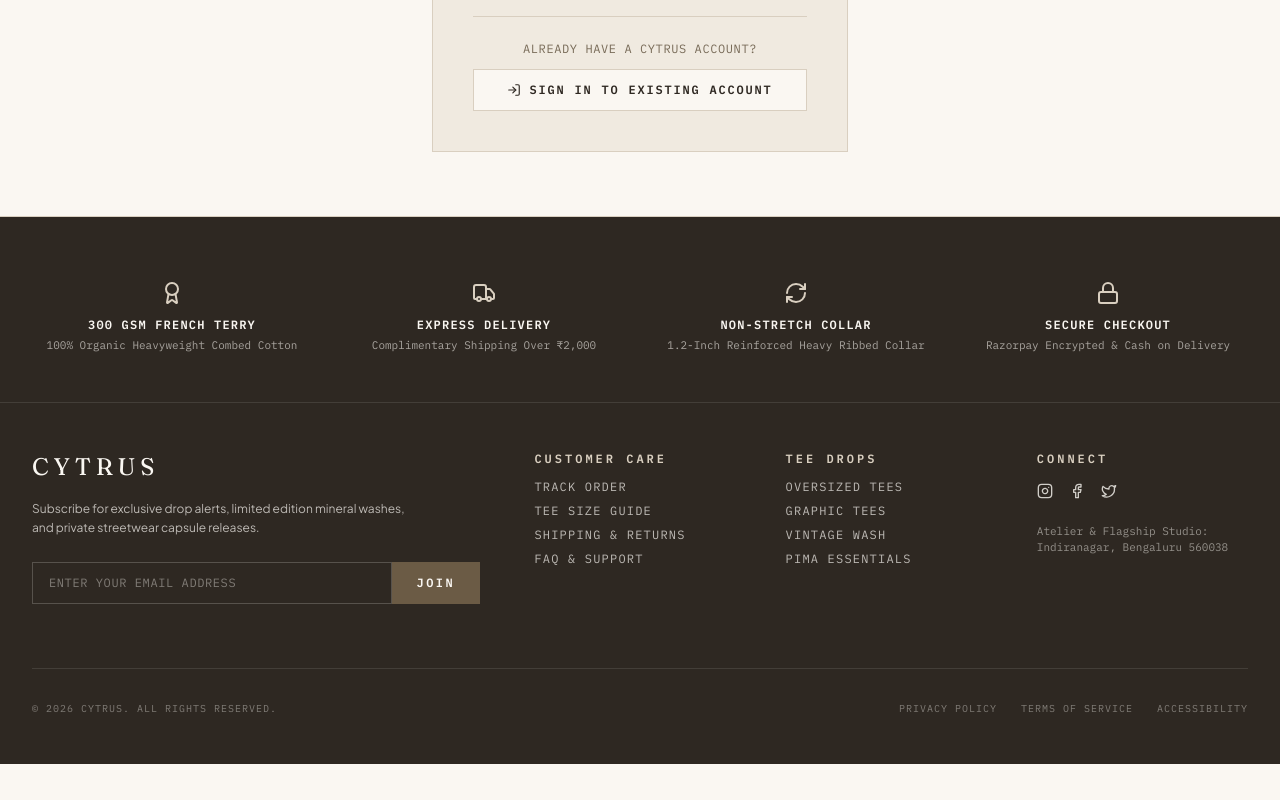
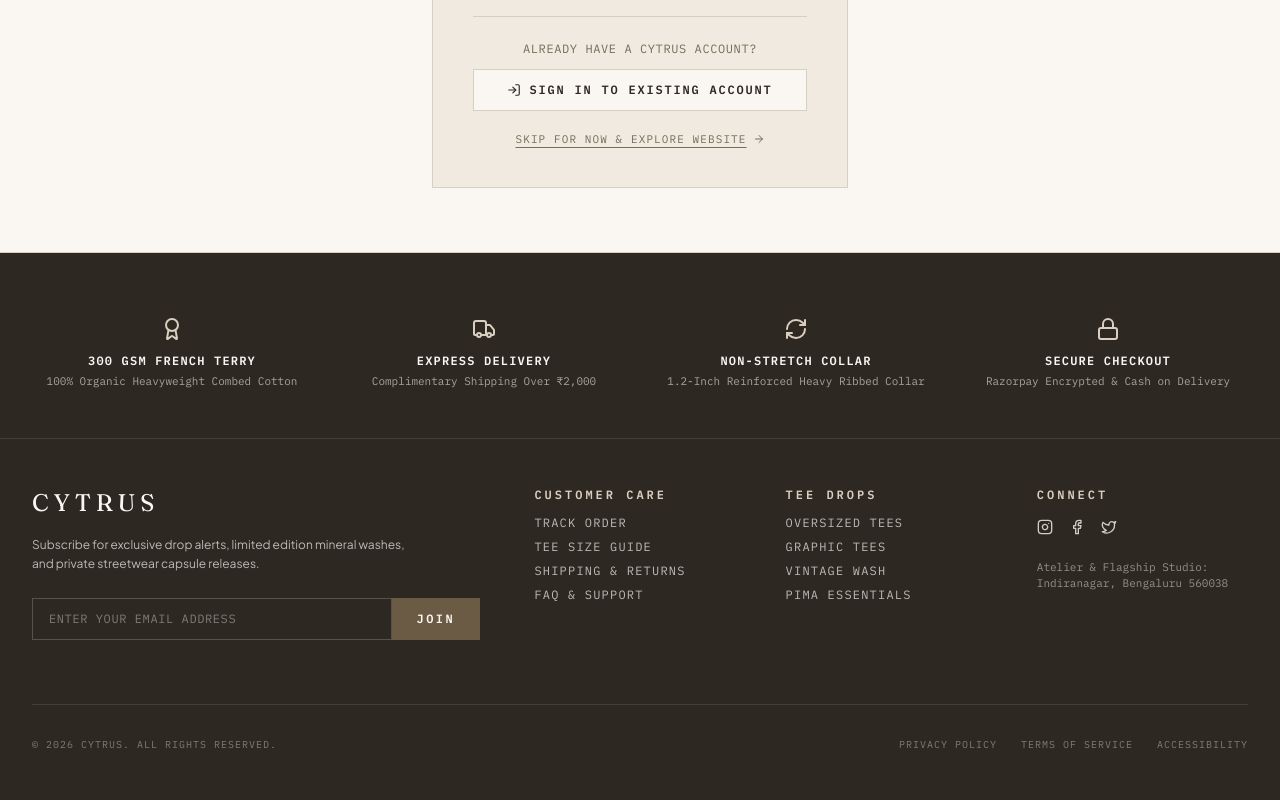
Before and after one commit to Sanjayram710/Cytrus, a Next.js app: page /register in a window 1280 px wide. Shown: the part 958-1758 px from the top of the page. Before the commit the page ends 1722 px from the top, so only its background shows below. Built offline with nearby package versions, Linux system fonts and the light colour scheme; no server answers.

Commit message:
Add Skip for now option to login and register pages

```diff
--- a/src/app/login/page.tsx
+++ b/src/app/login/page.tsx
@@ -116,6 +116,17 @@
             <UserPlus className="w-3.5 h-3.5" />
             <span>Create New Client Account</span>
           </Link>
+
+          {/* Skip for now option */}
+          <div className="pt-2">
+            <Link
+              href="/"
+              className="inline-flex items-center space-x-1.5 text-[11px] text-muted hover:text-ink transition-colors underline underline-offset-4 tracking-widest font-mono"
+            >
+              <span>Skip for now &amp; explore website</span>
+              <ArrowRight className="w-3 h-3" />
+            </Link>
+          </div>
         </div>
       </div>
     </div>
--- a/src/app/register/page.tsx
+++ b/src/app/register/page.tsx
@@ -182,6 +182,17 @@
             <LogIn className="w-3.5 h-3.5" />
             <span>Sign In to Existing Account</span>
           </Link>
+
+          {/* Skip for now option */}
+          <div className="pt-2">
+            <Link
+              href="/"
+              className="inline-flex items-center space-x-1.5 text-[11px] text-muted hover:text-ink transition-colors underline underline-offset-4 tracking-widest font-mono"
+            >
+              <span>Skip for now &amp; explore website</span>
+              <ArrowRight className="w-3 h-3" />
+            </Link>
+          </div>
         </div>
       </div>
     </div>
```
